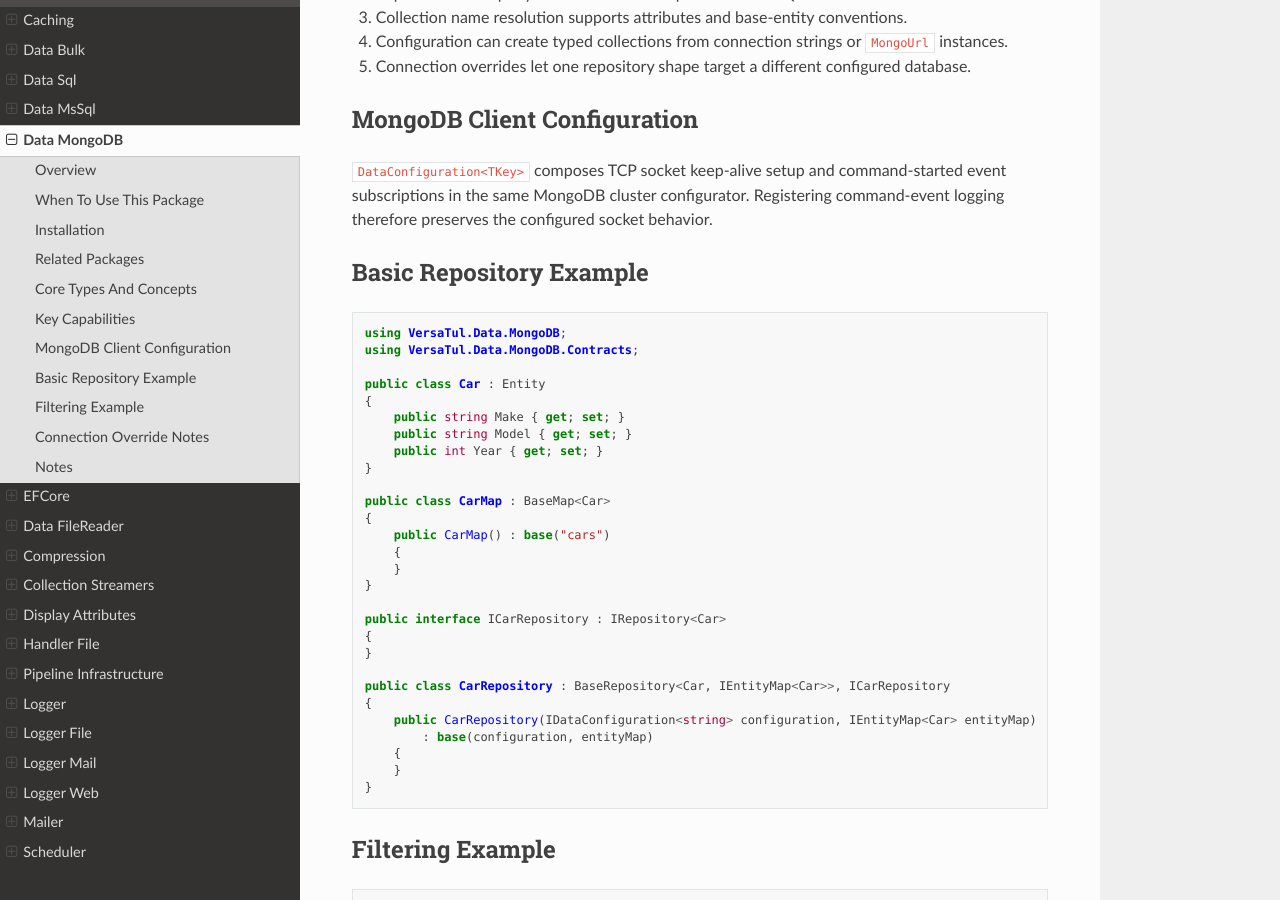
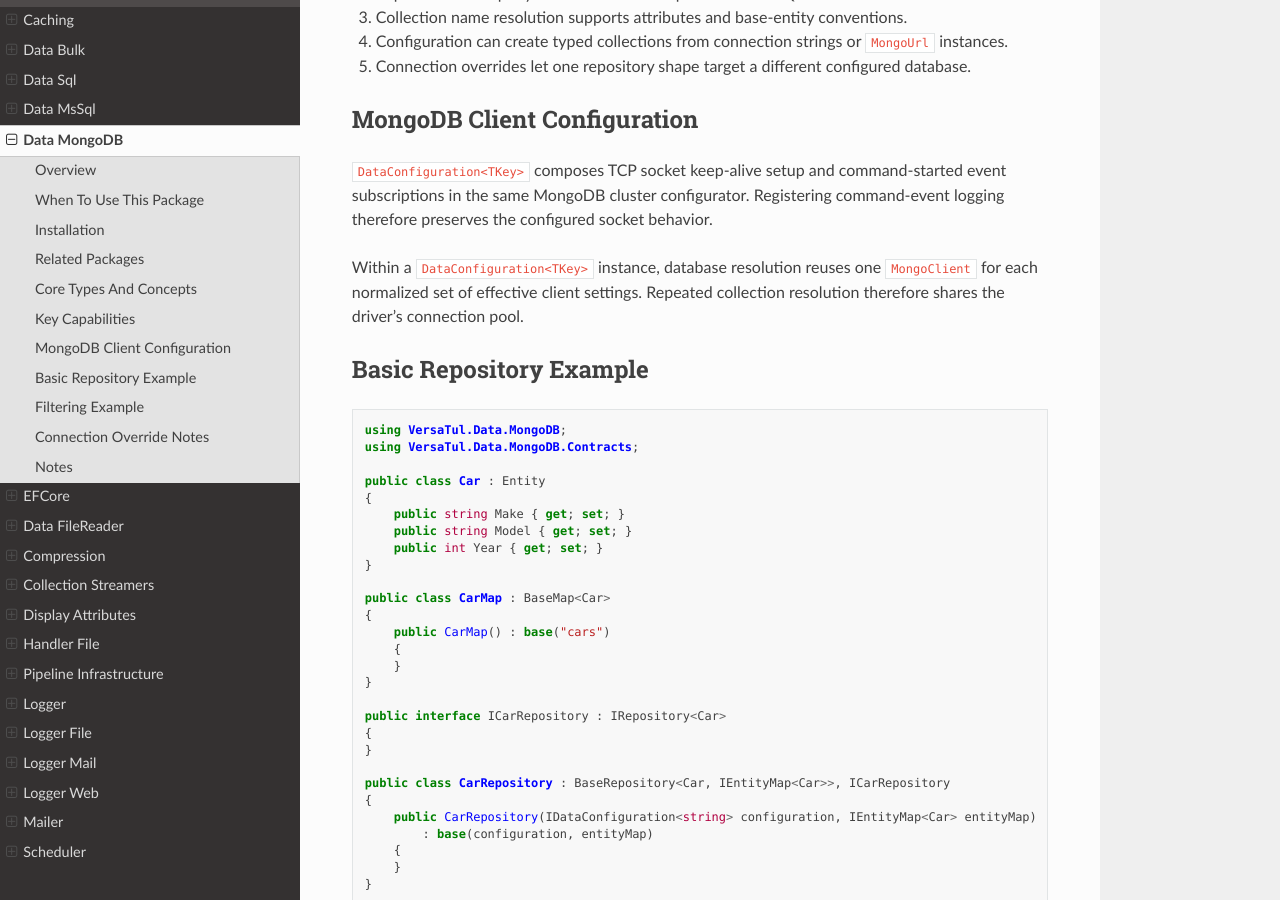
Before and after one commit to BjornWilliams/DocsVersaTul, a Sphinx documentation site: the page built from docs/source/mongodb.rst, in a window 1280 px wide and 900 px high, scrolled down 1711 px. Built offline with Sphinx 7.4.7 and the Read the Docs theme 3.1.0, drawn with Linux system fonts in a browser that asks for light colours.

Commit message:
Document MongoDB client reuse
AB#2907

AB#2905

```diff
--- a/docs/source/mongodb.rst
+++ b/docs/source/mongodb.rst
@@ -76,6 +76,8 @@ MongoDB Client Configuration
 
 ``DataConfiguration<TKey>`` composes TCP socket keep-alive setup and command-started event subscriptions in the same MongoDB cluster configurator. Registering command-event logging therefore preserves the configured socket behavior.
 
+Within a ``DataConfiguration<TKey>`` instance, database resolution reuses one ``MongoClient`` for each normalized set of effective client settings. Repeated collection resolution therefore shares the driver's connection pool.
+
 Basic Repository Example
 ------------------------
 
```
